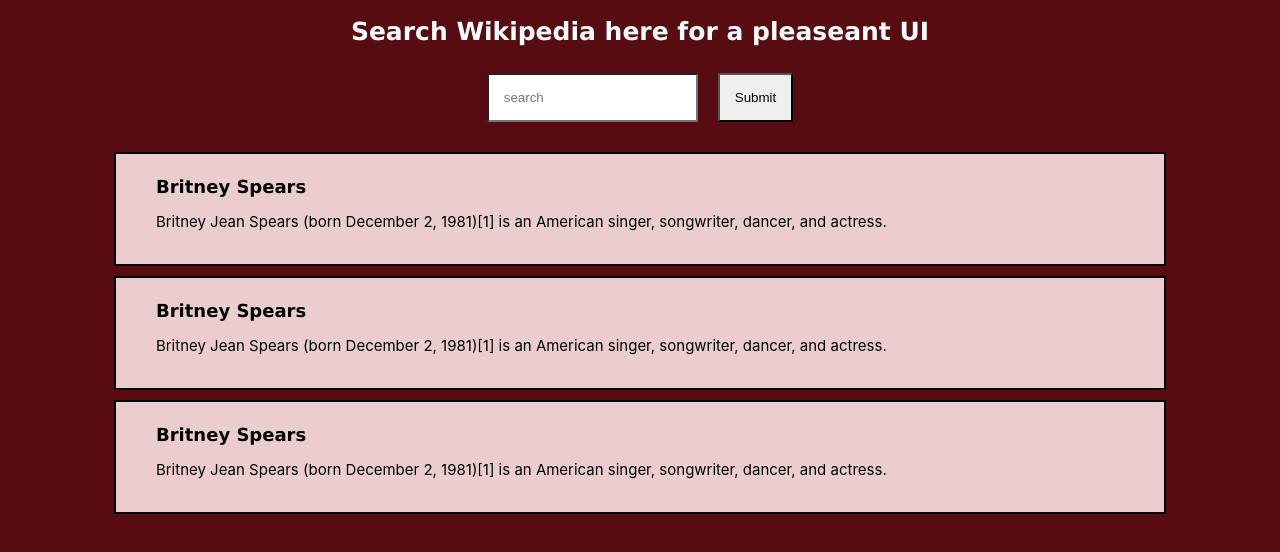
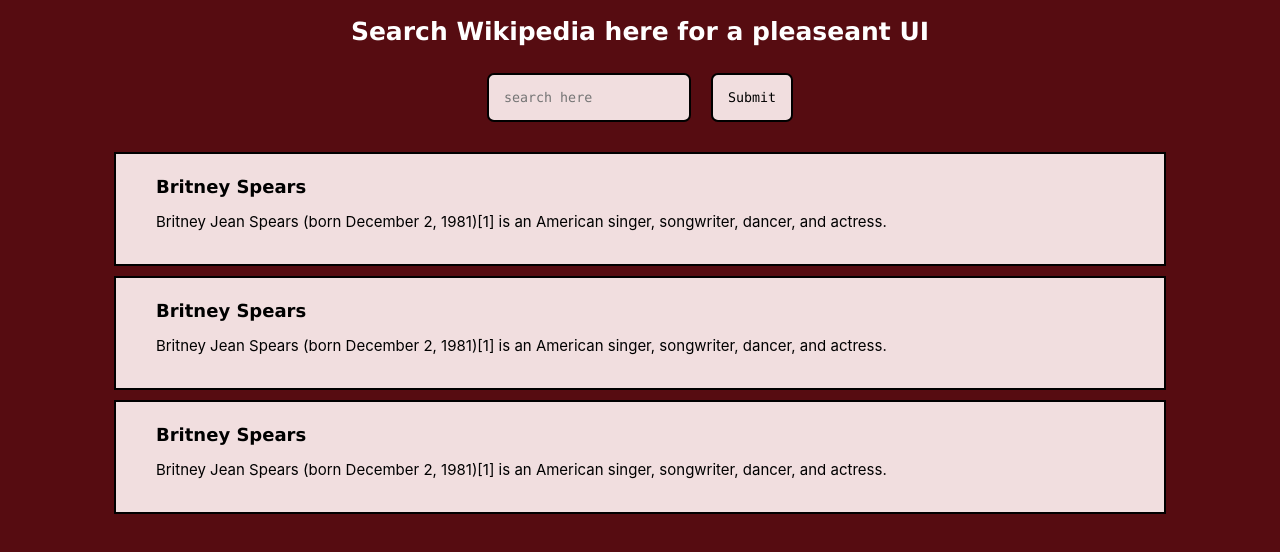
Before and after one commit to unachoza/Pretty-Wikipedia, a React (Create React App) app: page / in a window 1280 px wide. Shown: the top 552 px of the page. Built offline with nearby package versions, Linux system fonts and the light colour scheme.

Commit message:
hover npm added

```diff
--- a/package.json
+++ b/package.json
@@ -3,6 +3,7 @@
   "version": "0.1.0",
   "private": true,
   "dependencies": {
+    "hover.css": "^2.3.2",
     "react": "^16.8.4",
     "react-dom": "^16.8.4",
     "react-scripts": "2.1.8"
--- a/src/CSS/Entry.css
+++ b/src/CSS/Entry.css
@@ -1,5 +1,5 @@
 .entry-card {
-    background-color: rgb(236, 205, 207);
+    background-color: rgb(241, 222, 223);
     height: 100px;
     width: 80%;
     border: solid black 2px;
@@ -17,3 +17,33 @@
 p{
     font-size: 15px;
 }
+
+.hvr-bounce-to-right:before {
+    content: "";
+    position: absolute;
+    z-index: -1;
+    top: 0;
+    left: 0;
+    right: 0;
+    bottom: 0;
+    background: #2098D1;
+    -webkit-transform: scaleX(0);
+    transform: scaleX(0);
+    -webkit-transform-origin: 0 50%;
+    transform-origin: 0 50%;
+    -webkit-transition-property: transform;
+    transition-property: transform;
+    -webkit-transition-duration: 0.5s;
+    transition-duration: 0.5s;
+    -webkit-transition-timing-function: ease-out;
+    transition-timing-function: ease-out;
+  }
+  .hvr-bounce-to-right:hover, .hvr-bounce-to-right:focus, .hvr-bounce-to-right:active {
+    color: white;
+  }
+  .hvr-bounce-to-right:hover:before, .hvr-bounce-to-right:focus:before, .hvr-bounce-to-right:active:before {
+    -webkit-transform: scaleX(1);
+    transform: scaleX(1);
+    -webkit-transition-timing-function: cubic-bezier(0.52, 1.64, 0.37, 0.66);
+    transition-timing-function: cubic-bezier(0.52, 1.64, 0.37, 0.66);
+  }
--- a/src/components/Search.js
+++ b/src/components/Search.js
@@ -24,7 +24,7 @@
     render(){
         return(
             <div>
-                <input onChange={this.handleChange} autoComplete="off" placeholder='search'/>
+                <input onChange={this.handleChange} autoComplete="off" placeholder='search here'/>
                 <input onClick={this.handleSearch} type="submit"/>
             </div>
 
--- a/src/index.css
+++ b/src/index.css
@@ -12,8 +12,7 @@
 }
 
 code {
-  font-family: source-code-pro, Menlo, Monaco, Consolas, "Courier New",
-    monospace;
+  font-family: source-code-pro, Menlo, Monaco, Consolas, "Courier New", monospace;
 }
 h1{
   color: white;
@@ -22,5 +21,9 @@
 input{
   padding: 15px;
   margin: 10px;
-  border-radius: 2px;
+  border: black solid 2px;
+  border-radius: 7px;
+  font-family: source-code-pro, Menlo, Monaco, Consolas, "Courier New", monospace;
+  background-color: rgb(241, 222, 223);
+
 }
```
Also changed, not shown: 1 other file (tests, documents, lock files or other folders).
